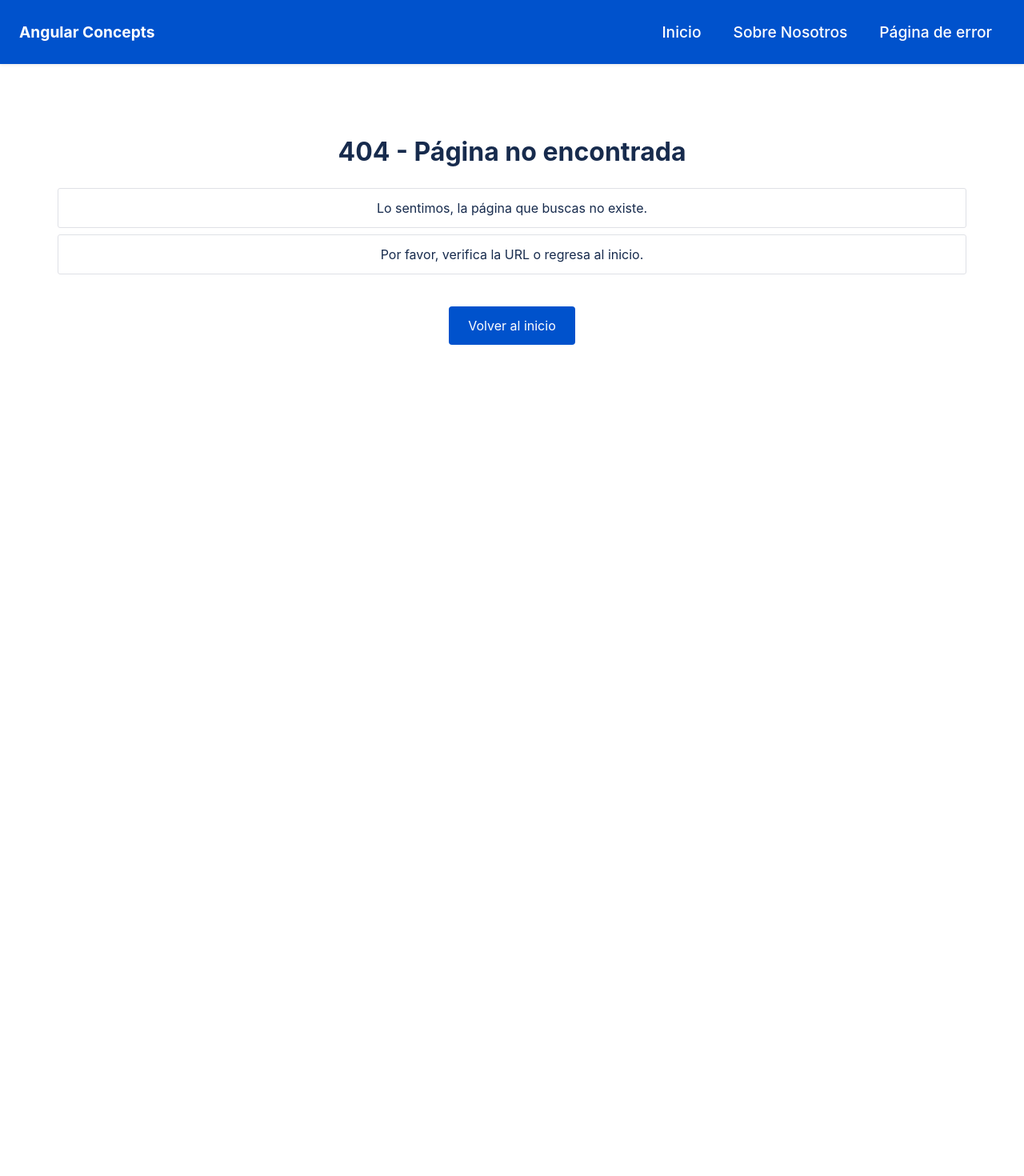
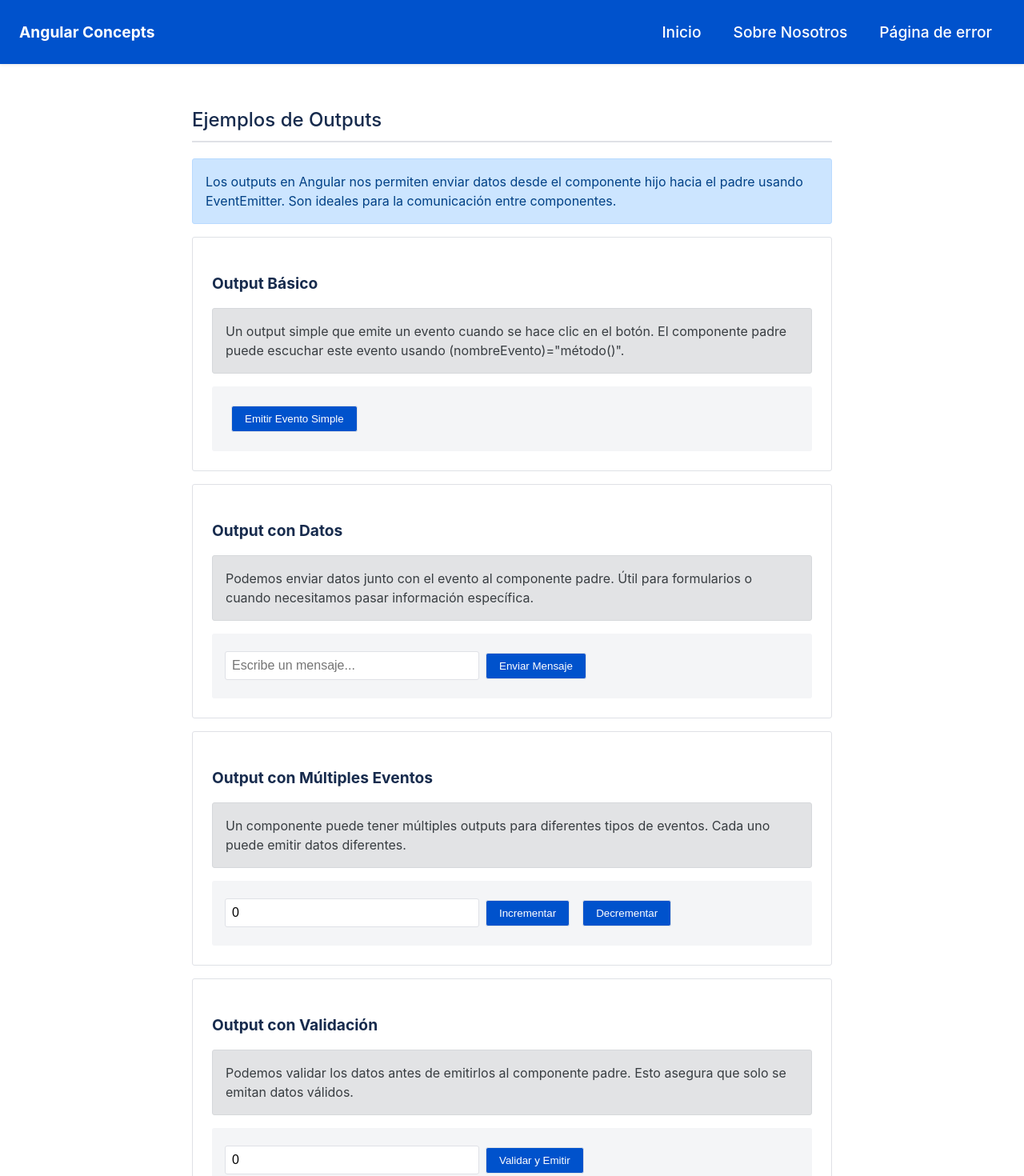
Before and after one commit to arodenasj/Angular0tohero, an Angular app: page /outputs in a window 1280 px wide. Before the commit this address had no page. Shown: the top 1470 px of the page at 80% size. Before the commit the page ends 800 px from the top, so only its background shows below. Built offline with nearby package versions, Linux system fonts and the light colour scheme.

Commit message:
feat: add Output component and route, update home component navigation
Signed-off-by: AntonioRodenasJurado <antonio.rodenas@insinno.es>

```diff
--- a/src/app/app.config.ts
+++ b/src/app/app.config.ts
@@ -4,6 +4,7 @@ import { provideHttpClient, withInterceptors } from '@angular/common/http';
 import { routes } from './app.routes';
 import { authInterceptor } from './auth/auth.interceptor';
 import { htmlInterceptor } from './auth/html.interceptor';
+
 
 export const appConfig: ApplicationConfig = {
   providers: [
--- a/src/app/app.routes.ts
+++ b/src/app/app.routes.ts
@@ -19,6 +19,7 @@ import {CanDeactivateComponent} from './components/guards/can-deactivate/can-dea
 import {CanActivateChildComponent} from './components/guards/can-activate-child/can-activate-child.component';
 import {ResolveComponent} from './components/guards/resolve/resolve.component';
 import {InterceptorsComponent} from './components/interceptors/interceptors.component';
+import {OutputComponent} from './components/output/output.component';
 
 export const routes: Routes = [
   {
@@ -76,6 +77,11 @@ export const routes: Routes = [
     title: 'Sobre Nosotros - Angular Concepts'
   },
   {
+    path: 'outputs',
+    component: OutputComponent,
+    title: 'Output Examples - Angular Concepts'
+  },
+  {
     path: 'interceptors',
     component: InterceptorsComponent,
     title: 'Interceptors - Angular Concepts'
--- /dev/null
+++ b/src/app/components/output/output.component.html
@@ -0,0 +1 @@
+<p>output works!</p>
--- /dev/null
+++ b/src/app/components/output/output.component.ts
@@ -0,0 +1,148 @@
+import {Component, EventEmitter, Output} from '@angular/core';
+import {FormsModule} from '@angular/forms';
+import {NgIf} from '@angular/common';
+
+@Component({
+  selector: 'app-output',
+  standalone: true,
+  imports: [FormsModule, NgIf],
+  template: `
+    <div class="component-container">
+      <h2>Ejemplos de Outputs</h2>
+
+      <div class="alert alert-info">
+        Los outputs en Angular nos permiten enviar datos desde el componente hijo hacia el padre
+        usando EventEmitter. Son ideales para la comunicación entre componentes.
+      </div>
+
+      <section class="example-card">
+        <h3>Output Básico</h3>
+        <div class="alert alert-secondary">
+          Un output simple que emite un evento cuando se hace clic en el botón.
+          El componente padre puede escuchar este evento usando (nombreEvento)="método()".
+        </div>
+        <div class="content-group">
+          <button (click)="onClick()">Emitir Evento Simple</button>
+          <div *ngIf="eventEmitted" class="alert alert-success">
+            Evento 'clicked' emitido.
+          </div>
+        </div>
+      </section>
+
+      <section class="example-card">
+        <h3>Output con Datos</h3>
+        <div class="alert alert-secondary">
+          Podemos enviar datos junto con el evento al componente padre.
+          Útil para formularios o cuando necesitamos pasar información específica.
+        </div>
+        <div class="content-group">
+          <input type="text" [(ngModel)]="message" placeholder="Escribe un mensaje...">
+          <button (click)="onSendMessage()">Enviar Mensaje</button>
+          <div *ngIf="messageSent" class="alert alert-success">
+            Mensaje enviado: {{ lastMessage }}
+          </div>
+        </div>
+      </section>
+
+      <section class="example-card">
+        <h3>Output con Múltiples Eventos</h3>
+        <div class="alert alert-secondary">
+          Un componente puede tener múltiples outputs para diferentes tipos de eventos.
+          Cada uno puede emitir datos diferentes.
+        </div>
+        <div class="content-group">
+          <input type="number" [(ngModel)]="counter" min="0">
+          <button (click)="onIncrement()">Incrementar</button>
+          <button (click)="onDecrement()">Decrementar</button>
+          <div *ngIf="counterChanged" class="alert alert-success">
+            Contador actualizado: {{ currentCounter }}
+          </div>
+        </div>
+      </section>
+
+      <section class="example-card">
+        <h3>Output con Validación</h3>
+        <div class="alert alert-secondary">
+          Podemos validar los datos antes de emitirlos al componente padre.
+          Esto asegura que solo se emitan datos válidos.
+        </div>
+        <div class="content-group">
+          <input type="number" [(ngModel)]="value" placeholder="Ingresa un número">
+          <button (click)="onValidateAndEmit()">Validar y Emitir</button>
+          <div *ngIf="validNumberEmitted" class="alert alert-success">
+            Número válido emitido: {{ lastValidNumber }}
+          </div>
+          <div *ngIf="invalidNumber" class="alert alert-danger">
+            Número inválido. Debe ser mayor que 0.
+          </div>
+        </div>
+      </section>
+    </div>
+  `
+})
+export class OutputComponent {
+  @Output() clicked = new EventEmitter<void>();
+  @Output() messageEvent = new EventEmitter<string>();
+  @Output() increment = new EventEmitter<number>();
+  @Output() decrement = new EventEmitter<number>();
+  @Output() validNumber = new EventEmitter<number>();
+
+  message = '';
+  counter = 0;
+  value = 0;
+
+  eventEmitted = false;
+  messageSent = false;
+  lastMessage = '';
+  counterChanged = false;
+  currentCounter = 0;
+  validNumberEmitted = false;
+  lastValidNumber = 0;
+  invalidNumber = false;
+
+  onClick() {
+    this.clicked.emit();
+    this.eventEmitted = true;
+    setTimeout(() => this.eventEmitted = false, 2000);
+  }
+
+  onSendMessage() {
+    if (this.message.trim()) {
+      this.messageEvent.emit(this.message);
+      this.lastMessage = this.message;
+      this.message = '';
+      this.messageSent = true;
+      setTimeout(() => this.messageSent = false, 2000);
+    }
+  }
+
+  onIncrement() {
+    this.counter++;
+    this.increment.emit(this.counter);
+    this.currentCounter = this.counter;
+    this.counterChanged = true;
+    setTimeout(() => this.counterChanged = false, 2000);
+  }
+
+  onDecrement() {
+    this.counter--;
+    this.decrement.emit(this.counter);
+    this.currentCounter = this.counter;
+    this.counterChanged = true;
+    setTimeout(() => this.counterChanged = false, 2000);
+  }
+
+  onValidateAndEmit() {
+    if (this.value > 0) {
+      this.validNumber.emit(this.value);
+      this.lastValidNumber = this.value;
+      this.value = 0;
+      this.validNumberEmitted = true;
+      this.invalidNumber = false;
+      setTimeout(() => this.validNumberEmitted = false, 2000);
+    } else {
+      this.invalidNumber = true;
+      setTimeout(() => this.invalidNumber = false, 2000);
+    }
+  }
+}
--- a/src/app/pages/home/home.component.ts
+++ b/src/app/pages/home/home.component.ts
@@ -10,6 +10,7 @@ import { Component } from '@angular/core';
        <ul>
          <li><a routerLink="/pipes">Pipes Examples</a></li>
          <li><a routerLink="/inputs">Input Examples</a></li>
+         <li><a routerLink="/outputs">Output Examples</a></li>
          <li><a routerLink="/binding">Binding Examples</a></li>
          <li><a routerLink="/events">Event Listeners</a></li>
          <li><a routerLink="/control-flow">Control Flow</a></li>
```
Also changed, not shown: src/app/components/output/output.component.css (added), 1 other file (tests, documents, lock files or other folders).
